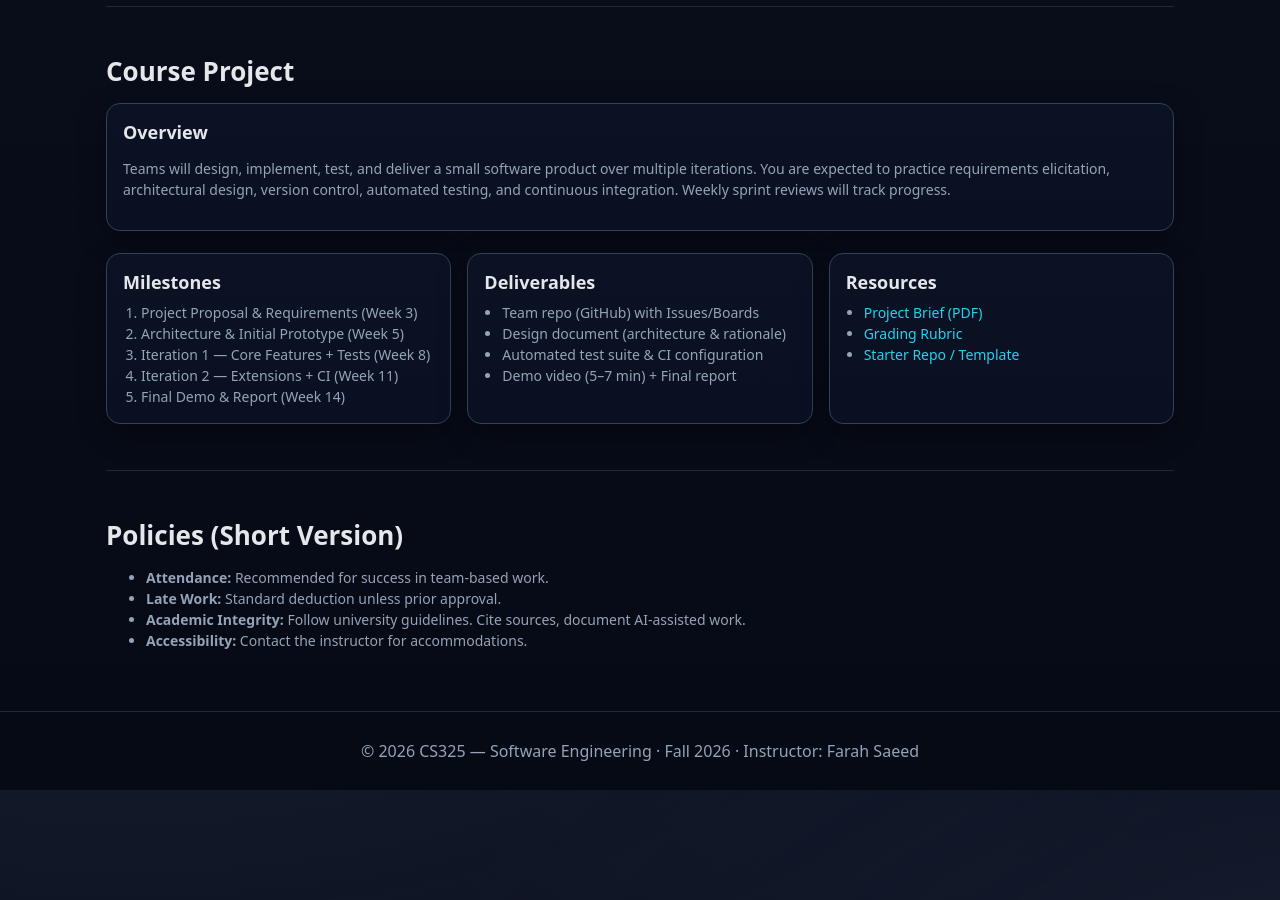
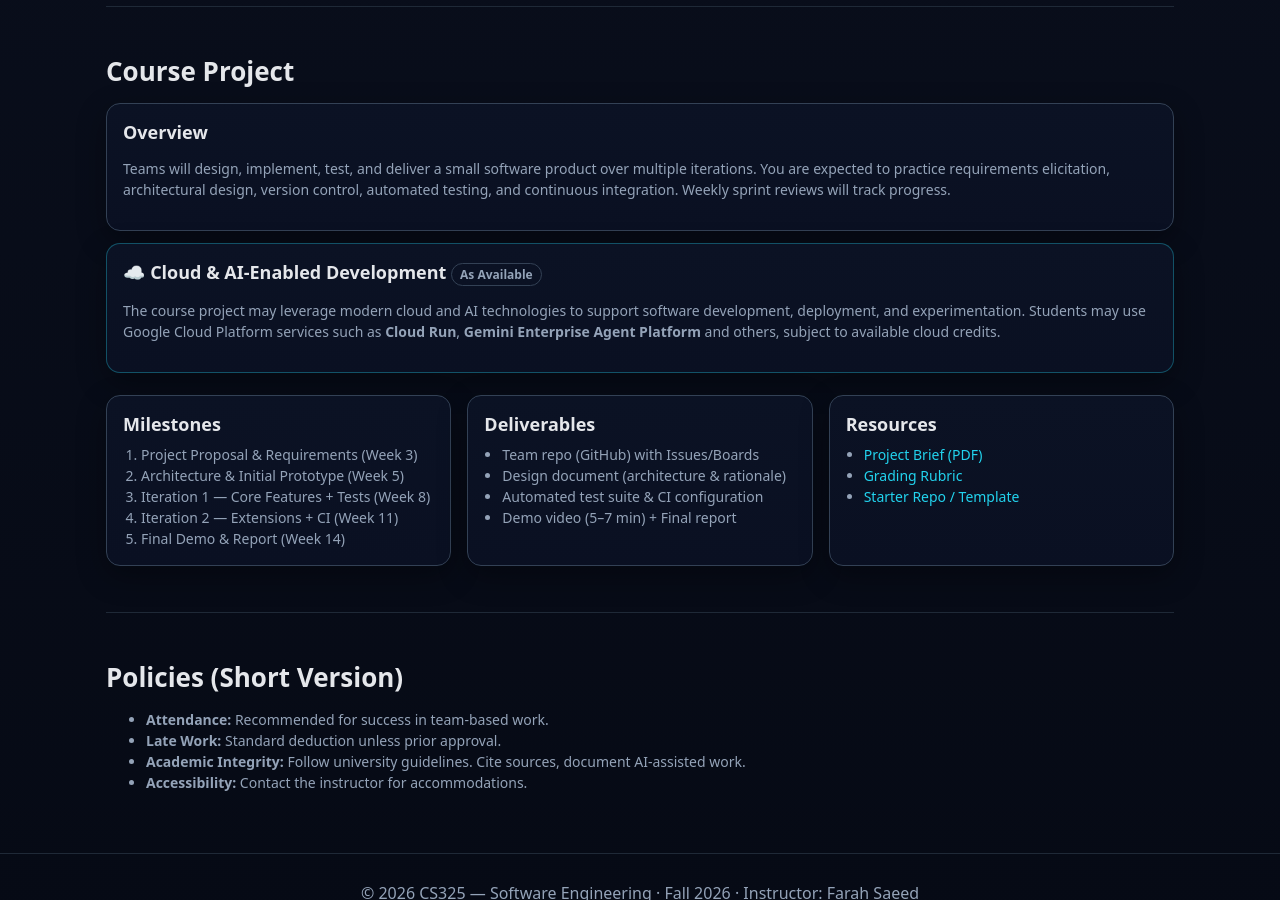
Before and after one commit to FarahSaeed/FarahSaeed.github.io, a Jekyll site: the page courses/fall26_cs325.html, which Jekyll copies as it is, in a window 1280 px wide and 900 px high, scrolled down 1809 px. Built offline with Jekyll 4.4.1, drawn with Linux system fonts in a browser that asks for light colours; before the commit the page ends 2599 px from its top, so only the background shows below that; some of the changed text lies outside the part shown.

Commit message:
Update fall26_cs325.html

```diff
--- a/courses/fall26_cs325.html
+++ b/courses/fall26_cs325.html
@@ -117,10 +117,10 @@
 
       </div>
       <div class="card">
-        <h3>Contact & Hours</h3>
+        <h3>Contact & Hours <span class="badge">Tentative</span></h3>
         <p class="meta"><!--Office: <span class="mono">S18</span><br/>-->
           Office Hours: <strong>Tues & Wed, 10:00–11:00</strong><br/>
-          Email: <a class="link" href="mailto:you@example.edu">you@example.edu</a></p>
+          Email: <a class="link" href="mailto:farah.saeed@giki.edu.pk">farah.saeed@giki.edu.pk</a></p>
       </div>
 	  <p class="meta">
 Class meeting times, classroom locations, and office hours are tentative and subject to change.
@@ -234,6 +234,20 @@ The class schedule, meeting times, and classroom locations are tentative and may
       </p>
     </div>
 
+	  <div class="card" style="margin-bottom:12px; border-color:#22d3ee55;">
+  <h3>
+    ☁️ Cloud & AI-Enabled Development
+    <span class="badge">As Available</span>
+  </h3>
+  <p class="meta">
+    The course project may leverage modern cloud and AI technologies to support
+    software development, deployment, and experimentation. Students may use
+    Google Cloud Platform services such as
+    <strong>Cloud Run</strong>, <strong>Gemini Enterprise Agent Platform</strong> and others,
+    subject to available cloud credits.
+  </p>
+</div>
+
     <div class="grid">
       <div class="card">
         <h3>Milestones</h3>
```
